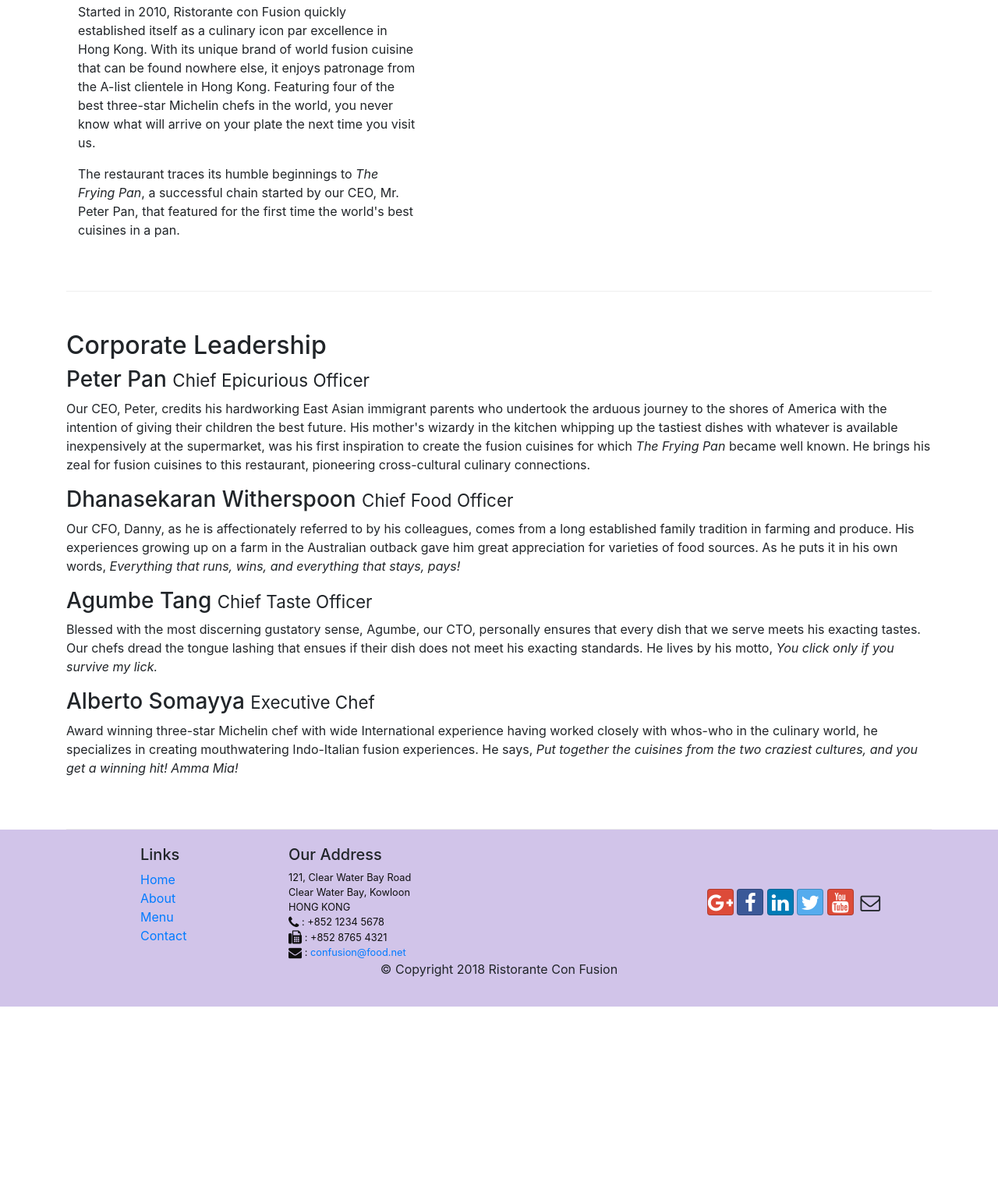
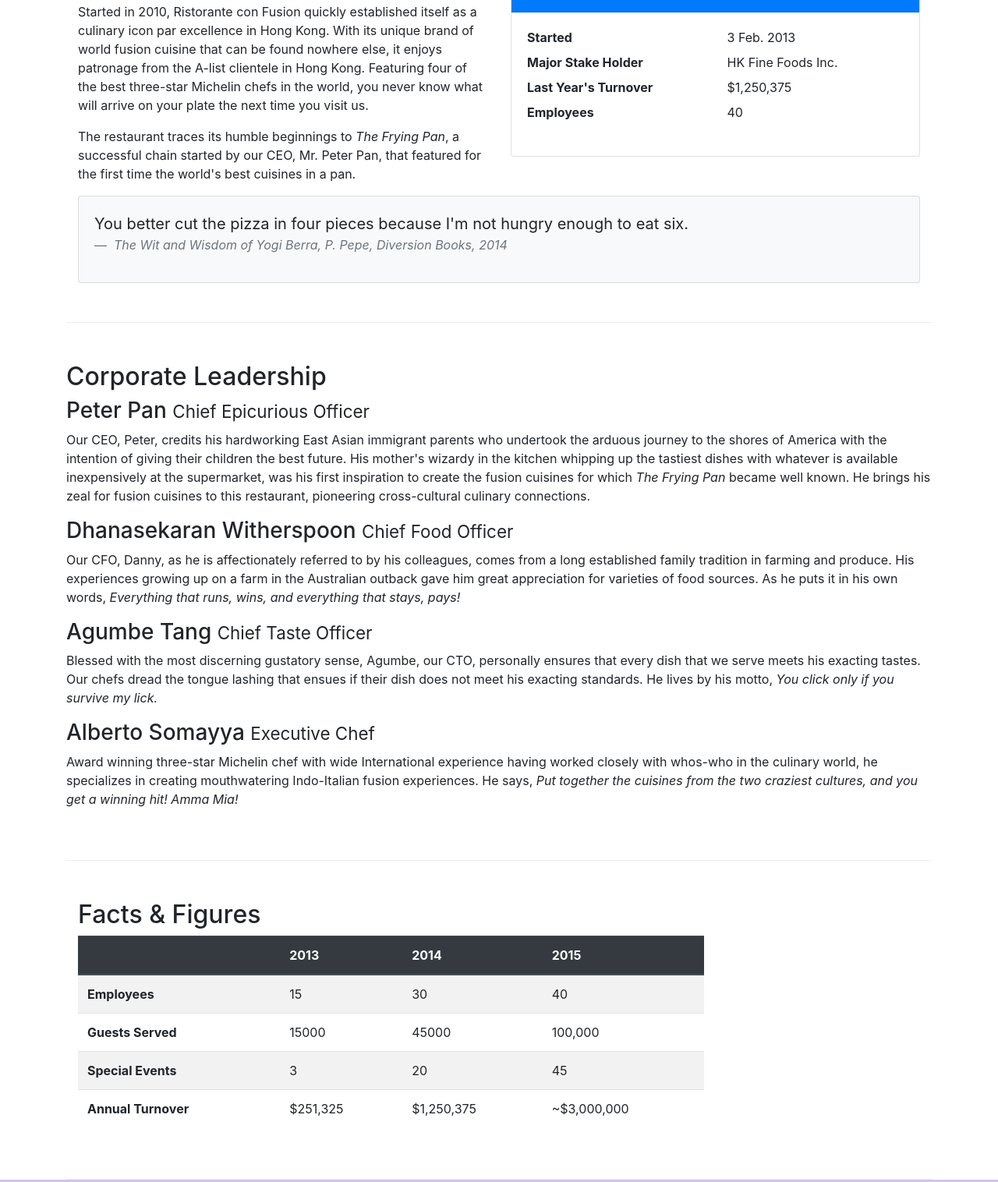
Before and after one commit to magnuslopes23/bootstrap4, a website: page aboutus.html in a window 1280 px wide. Shown: the part 558-2074 px from the top of the page at 78% size. Before the commit the page ends 1849 px from the top, so only its background shows below. Drawn offline with nearby package versions, Linux system fonts and the light colour scheme.

Commit message:
table and cards

```diff
--- a/aboutus.html
+++ b/aboutus.html
@@ -62,12 +62,38 @@
         </div>
 
         <div class="row row-content">
-            <div class="col-12 col-sm-5 align-item-center  ">
+            <div class="col-12 col-sm-6 align-item-center  ">
                 <h2>Our History</h2>
                 <p>Started in 2010, Ristorante con Fusion quickly established itself as a culinary icon par excellence in Hong Kong. With its unique brand of world fusion cuisine that can be found nowhere else, it enjoys patronage from the A-list clientele in Hong Kong.  Featuring four of the best three-star Michelin chefs in the world, you never know what will arrive on your plate the next time you visit us.</p>
                 <p>The restaurant traces its humble beginnings to <em>The Frying Pan</em>, a successful chain started by our CEO, Mr. Peter Pan, that featured for the first time the world's best cuisines in a pan.</p>
             </div>
             <div class="col-12 col-sm">
+                <div class="card">
+                    <h3 class="card-header bg-primary text-white">Facts at a Glance</h3>
+                    <div class="card-body">
+                        <dl class="row">
+                            <dt class="col-6">Started</dt>
+                            <dd class="col-6">3 Feb. 2013</dd>
+                            <dt class="col-6">Major Stake Holder</dt>
+                            <dd class="col-6">HK Fine Foods Inc.</dd>
+                            <dt class="col-6">Last Year's Turnover</dt>
+                            <dd class="col-6">$1,250,375</dd>
+                            <dt class="col-6">Employees</dt>
+                            <dd class="col-6">40</dd>
+                        </dl>
+                    </div>
+                </div>
+            </div>
+            <div class="col-12">
+                <div class="card card-body bg-light">
+                    <blockquote class="blockquote">
+                        <p class="mb-0">You better cut the pizza in four pieces because I'm not hungry enough to eat six.</p>
+                        <footer class="blockquote-footer">
+                            <cite title="source title">The Wit and Wisdom of Yogi Berra,
+                                P. Pepe, Diversion Books, 2014</cite>
+                        </footer>
+                    </blockquote>
+                </div>
             </div>
         </div>
 
@@ -84,6 +110,53 @@
                 <h3>Alberto Somayya <small>Executive Chef</small></h3>
                 <p class="d-none d-sm-block">Award winning three-star Michelin chef with wide International experience having worked closely with whos-who in the culinary world, he specializes in creating mouthwatering Indo-Italian fusion experiences. He says, <em>Put together the cuisines from the two craziest cultures, and you get a winning hit! Amma Mia!</em></p>
             </div>
+       </div>
+       <div class="roe row-content">
+           <div class="col-12 col-sm-9">
+               <h2>Facts &amp; Figures</h2>
+               <div class="table-responsive">
+                    <table class="table table-striped">
+                        <thead class="thead-dark">
+                            <tr>
+                                <th>&nbsp;</th>
+                                <th>2013</th>
+                                <th>2014</th>
+                                <th>2015</th>
+                            </tr>
+                        </thead>
+                        <tbody>
+                            <tr>
+                                <th>Employees</th>
+                                <td>15</td>
+                                <td>30</td>
+                                <td>40</td>
+                            </tr>
+                            <tr>
+                                <th>Guests Served</th>
+                                <td>15000</td>
+                                <td>45000</td>
+                                <td>100,000</td>
+                            </tr>
+                            <tr>
+                                <th>Special Events</th>
+                                <td>3</td>
+                                <td>20</td>
+                                <td>45</td>
+                            </tr>
+                            <tr>
+                                <th>Annual Turnover</th>
+                                <td>$251,325</td>
+                                <td>$1,250,375</td>
+                                <td>~$3,000,000</td>
+                            </tr>
+                        </tbody>
+                   </table>
+               </div>
+           </div>
+           <div class="col-12 col-sm-3">
+
+           </div>
+
        </div>
 
     </div>
```
